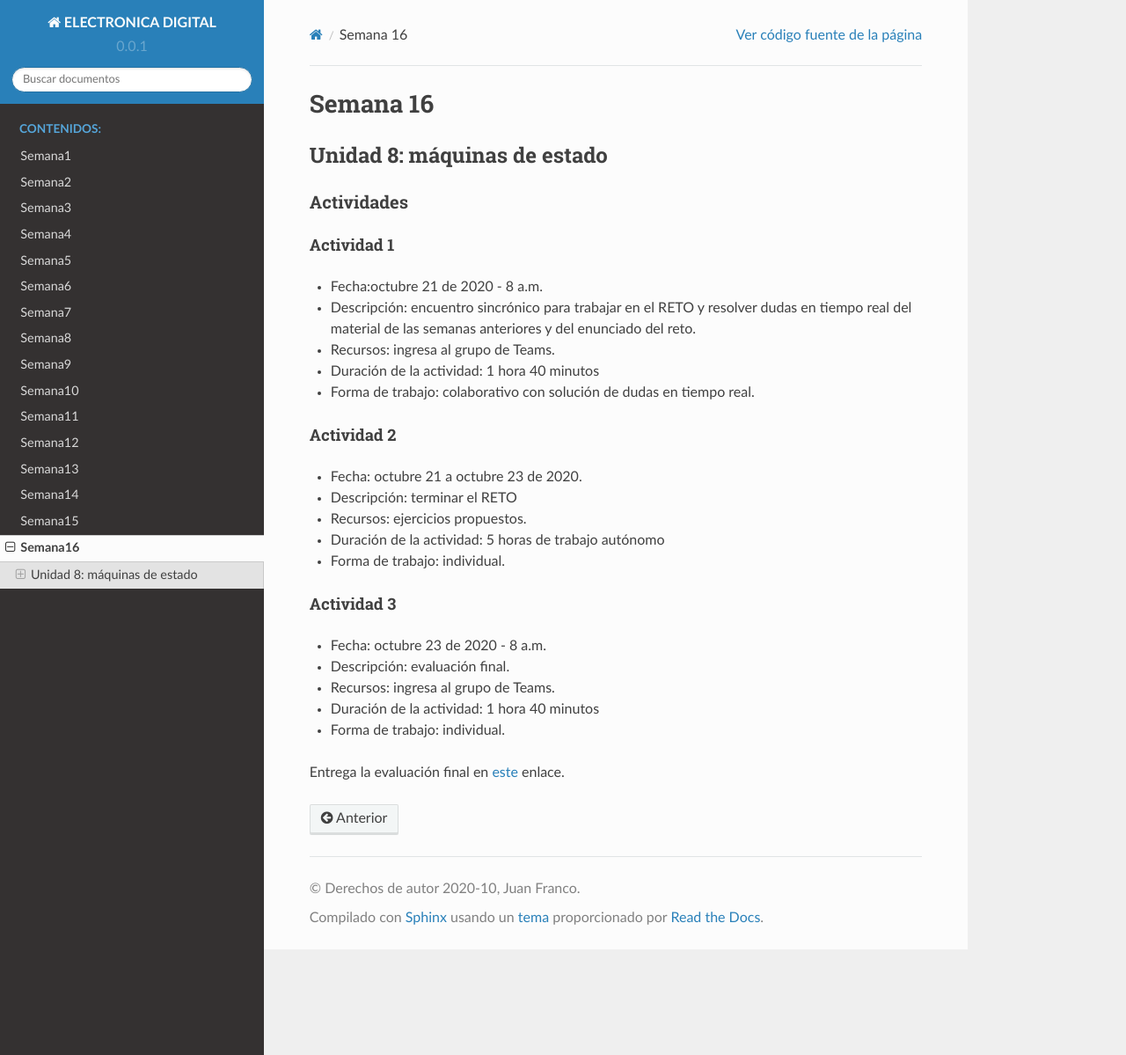
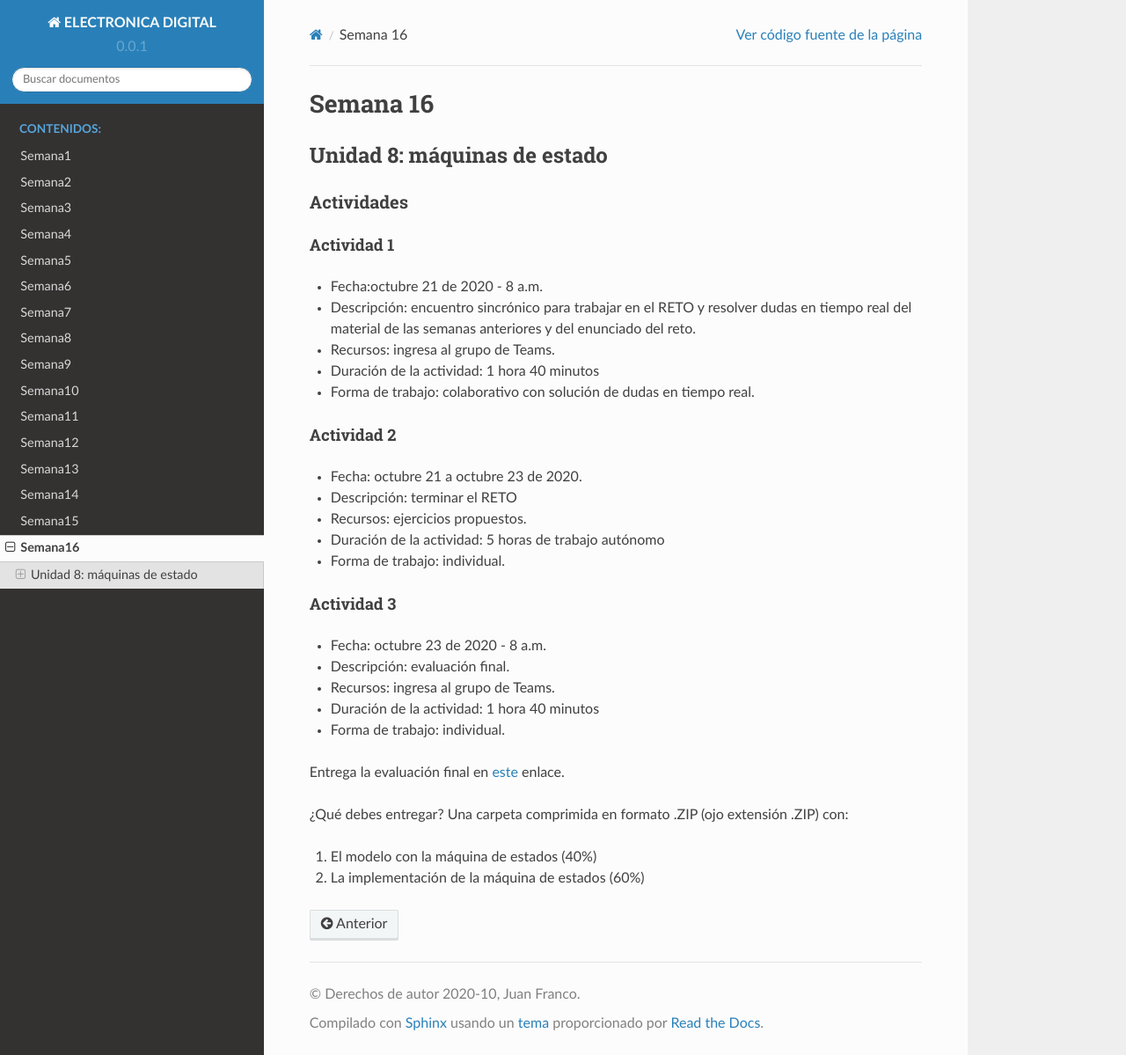
Before and after one commit to juanferfranco/ElectronicaDigital, a Sphinx documentation site: the page built from docs/_semana16/semana16.rst, in a window 1280 px wide and 1199 px high. Shown: the whole window at 88% size. Built offline with Sphinx 7.4.7 and the Read the Docs theme 2.0.0, drawn with Linux system fonts in a browser that asks for light colours.

Commit message:
update week 16

```diff
--- a/docs/_semana16/semana16.rst
+++ b/docs/_semana16/semana16.rst
@@ -35,3 +35,8 @@ Actividad 3
 
 Entrega la evaluación final en `este <https://auladigital.upb.edu.co/mod/assign/view.php?id=659415>`__
 enlace.
+
+¿Qué debes entregar? Una carpeta comprimida en formato .ZIP (ojo extensión .ZIP) con:
+
+#. El modelo con la máquina de estados (40%)
+#. La implementación de la máquina de estados (60%)
```
